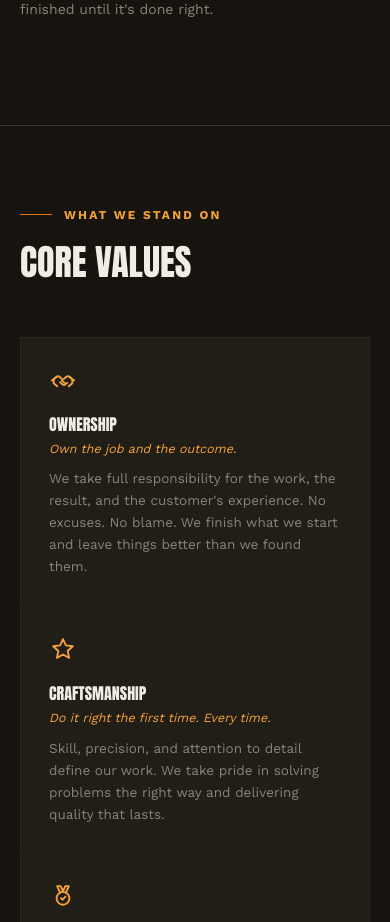
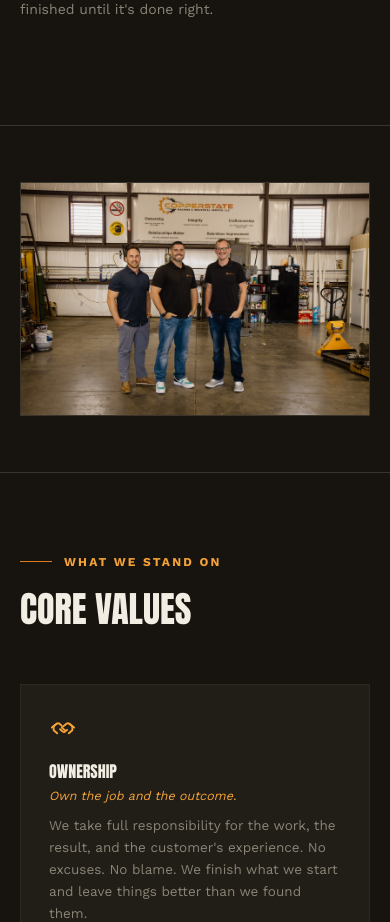
Before and after one commit to AdminCopperstate/copperstate-website-v3, a React (Vite) app: page / in a window 390 px wide. Shown: the part 3340-4262 px from the top of the page. Built offline with nearby package versions, Linux system fonts and the light colour scheme.

Commit message:
Add sales team photo to Why Us, homepage, and Partners pages

```diff
--- /dev/null
+++ b/src/components/SalesTeamPhoto.jsx
@@ -0,0 +1,13 @@
+export default function SalesTeamPhoto() {
+  return (
+    <section className="bg-ink py-14 md:py-20 border-t border-ink-line">
+      <div className="max-w-7xl mx-auto px-5 md:px-8">
+        <img
+          src="/team/group/sales-team.jpg"
+          alt="Copperstate leadership team in front of the core values banner"
+          className="w-full h-auto border border-ink-line"
+        />
+      </div>
+    </section>
+  );
+}
--- a/src/pages/Home.jsx
+++ b/src/pages/Home.jsx
@@ -3,6 +3,7 @@ import HeroPhotoStrip from '../components/HeroPhotoStrip';
 import LocationTicker from '../components/LocationTicker';
 import ServiceMap from '../components/ServiceMap';
 import WhyUs from '../components/WhyUs';
+import SalesTeamPhoto from '../components/SalesTeamPhoto';
 import CoreValues from '../components/CoreValues';
 import Reviews from '../components/Reviews';
 import NpsScore from '../components/NpsScore';
@@ -16,6 +17,7 @@ export default function Home() {
       <LocationTicker />
       <ServiceMap />
       <WhyUs />
+      <SalesTeamPhoto />
       <CoreValues />
       <Reviews />
       <NpsScore />
--- a/src/pages/PartnersPage.jsx
+++ b/src/pages/PartnersPage.jsx
@@ -1,6 +1,7 @@
 import { Link } from 'react-router-dom';
 import { IconCase, IconShield, IconTriangle, IconBuilding, IconUser } from '../components/Icons';
 import PartnershipForm from '../components/PartnershipForm';
+import SalesTeamPhoto from '../components/SalesTeamPhoto';
 
 const PARTNER_TYPES = [
   {
@@ -74,6 +75,8 @@ export default function PartnersPage() {
           </div>
         </div>
       </section>
+
+      <SalesTeamPhoto />
 
       {/* Why it matters */}
       <section className="bg-cream py-20 md:py-24">
--- a/src/pages/WhyUsPage.jsx
+++ b/src/pages/WhyUsPage.jsx
@@ -1,4 +1,5 @@
 import WhyUs from '../components/WhyUs';
+import SalesTeamPhoto from '../components/SalesTeamPhoto';
 import CoreValues from '../components/CoreValues';
 import Reviews from '../components/Reviews';
 import ContactCTA from '../components/ContactCTA';
@@ -7,6 +8,7 @@ export default function WhyUsPage() {
   return (
     <>
       <WhyUs />
+      <SalesTeamPhoto />
       <CoreValues />
       <Reviews />
       <ContactCTA />
```
Also changed, not shown: public/team/group/sales-team.jpg (added).
